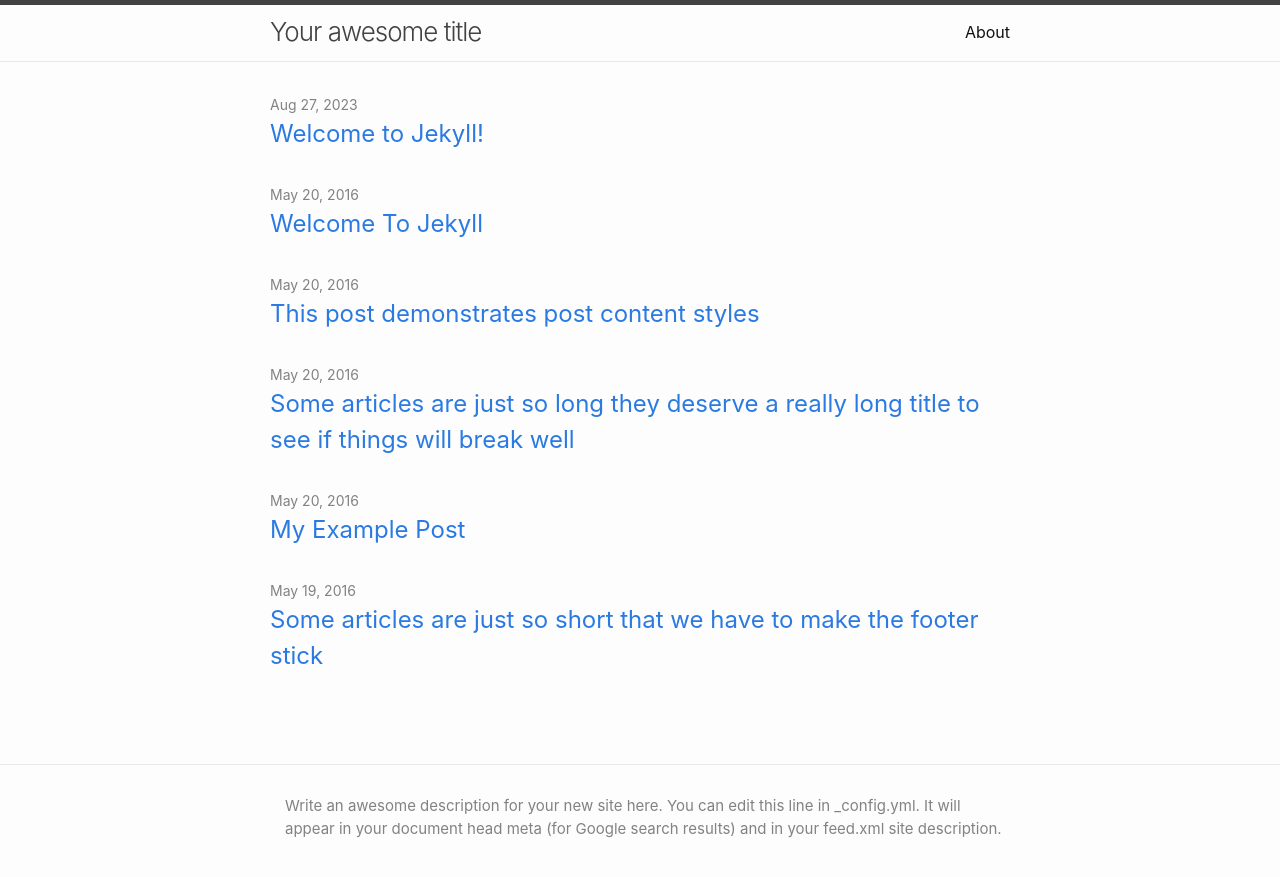
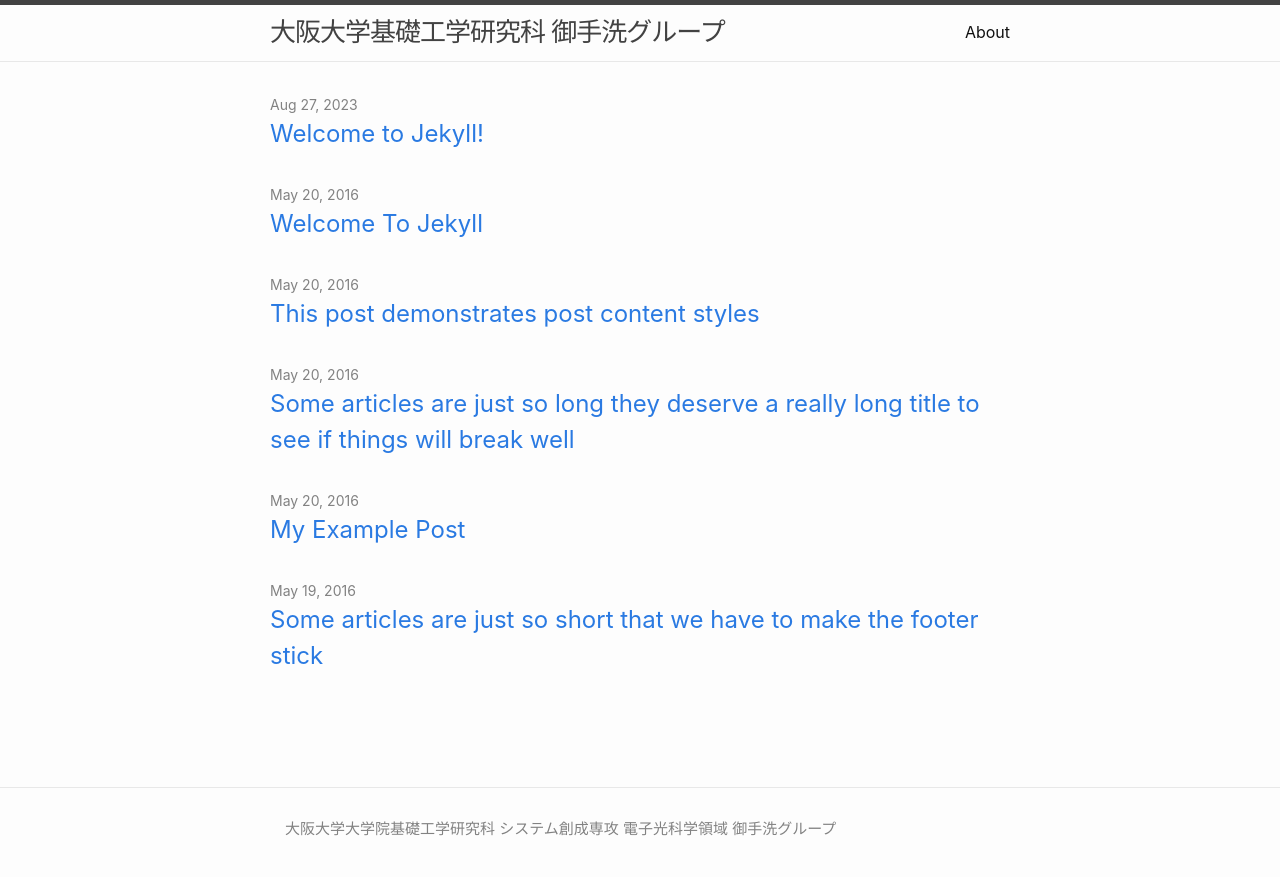
Before and after one commit to kosukemtr/kosukemtr.github.io, a Jekyll site: the page built from index.md, in a window 1280 px wide. Shown: the top 877 px of the page. Built offline with Jekyll 4.4.1, drawn with Linux system fonts in a browser that asks for light colours.

Commit message:
Update _config.yml

```diff
--- a/_config.yml
+++ b/_config.yml
@@ -1,14 +1,12 @@
-title: Your awesome title
-author:
-  name: GitHub User
-  email: your-email@domain.com
+title: 大阪大学基礎工学研究科 御手洗グループ
+# author:
+#   name: GitHub User
+#   email: your-email@domain.com
 
 # The `>` after `description:` means to ignore line-breaks until next key.
 # If you want to omit the line-break after the end of text, use `>-` instead.
 description: >
-  Write an awesome description for your new site here. You can edit this line
-  in _config.yml. It will appear in your document head meta (for Google search
-  results) and in your feed.xml site description.
+  大阪大学大学院基礎工学研究科 システム創成専攻 電子光科学領域 御手洗グループ
 
 # Build settings
 
```
